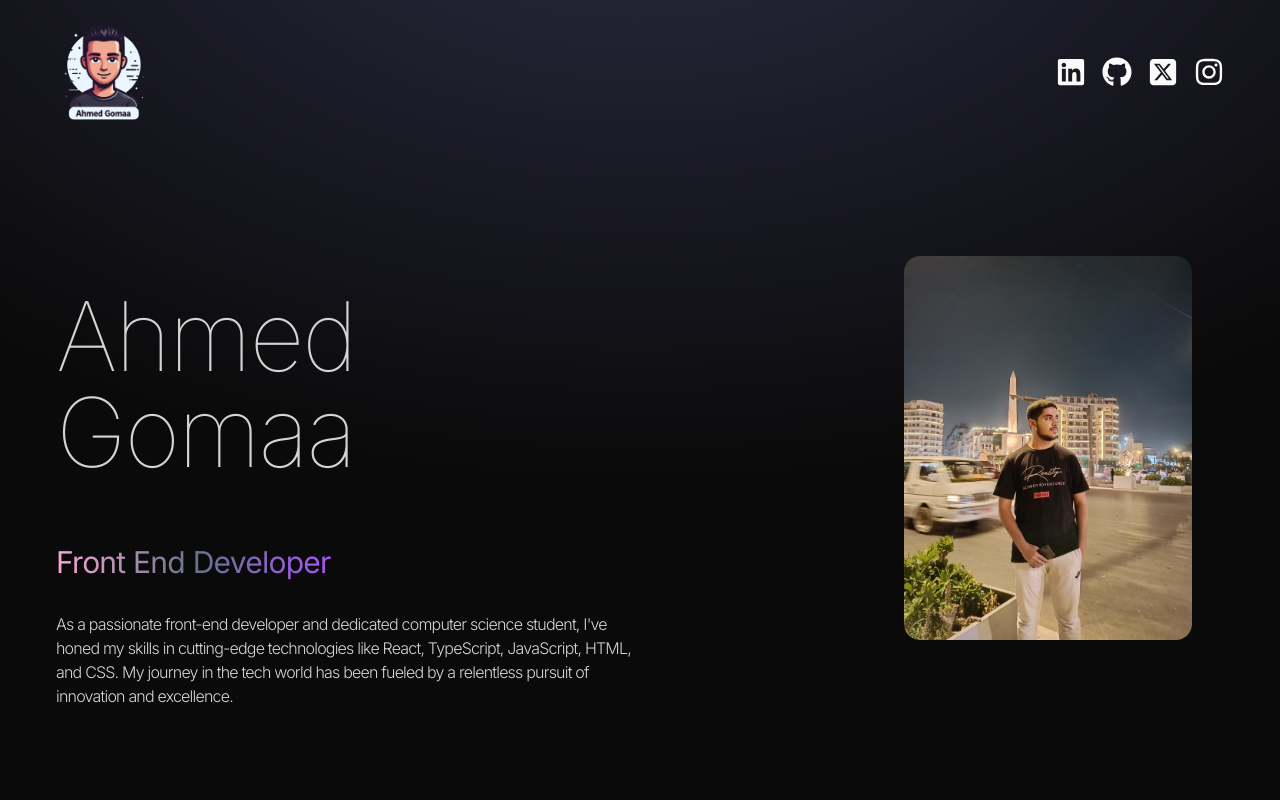
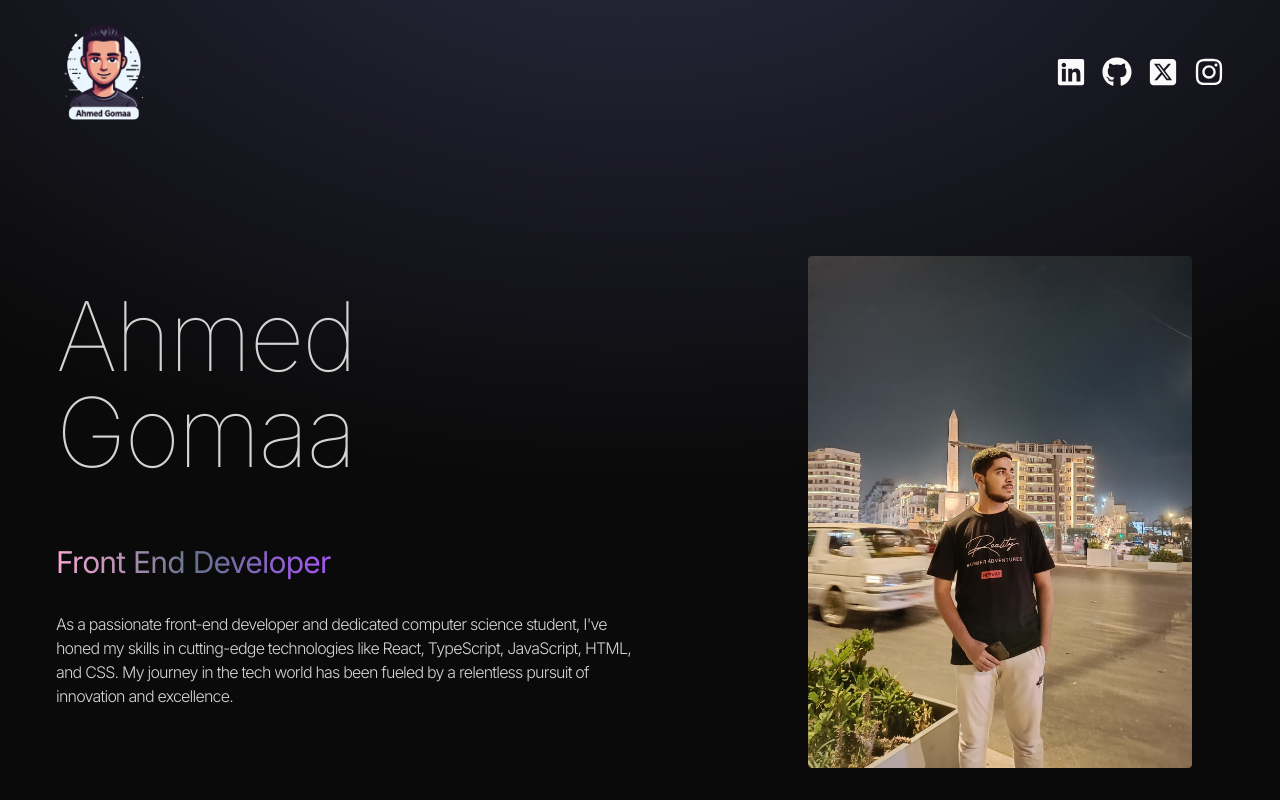
Before and after one commit to ahmed7757/My-Portfolio, a React (Vite) app: page / in a window 1280 px wide. Shown: the top 800 px of the page. Built offline with nearby package versions, Linux system fonts and the light colour scheme; a web font is replaced by a local one.

Commit message:
Update image sizes in About and Hero components for better visibility

```diff
--- a/src/components/About.tsx
+++ b/src/components/About.tsx
@@ -14,7 +14,7 @@ const About = () => {
                     transition={{ duration: 0.5 }}
                     className="w-full lg:w-1/2 lg:p-8">
                     <div className="flex items-center justify-start">
-                        <img className="rounded-2xl w-72 h-auto" src={aboutImg} alt="" />
+                        <img className="rounded-2xl w-96 h-auto" src={aboutImg} alt="" />
                     </div>
                 </motion.div>
                 <motion.div
--- a/src/components/Hero.tsx
+++ b/src/components/Hero.tsx
@@ -39,7 +39,7 @@ const Hero = () => {
                             animate={{ x: 0, opacity: 1 }}
                             transition={{ duration: 0.1, delay: 1.2 }}
                             src={profilePic}
-                            className="rounded-2xl w-72 h-auto "
+                            className="rounded w-96 h-auto "
                             alt="Ahmed Gomaa" />
                     </div>
                 </div>
```
